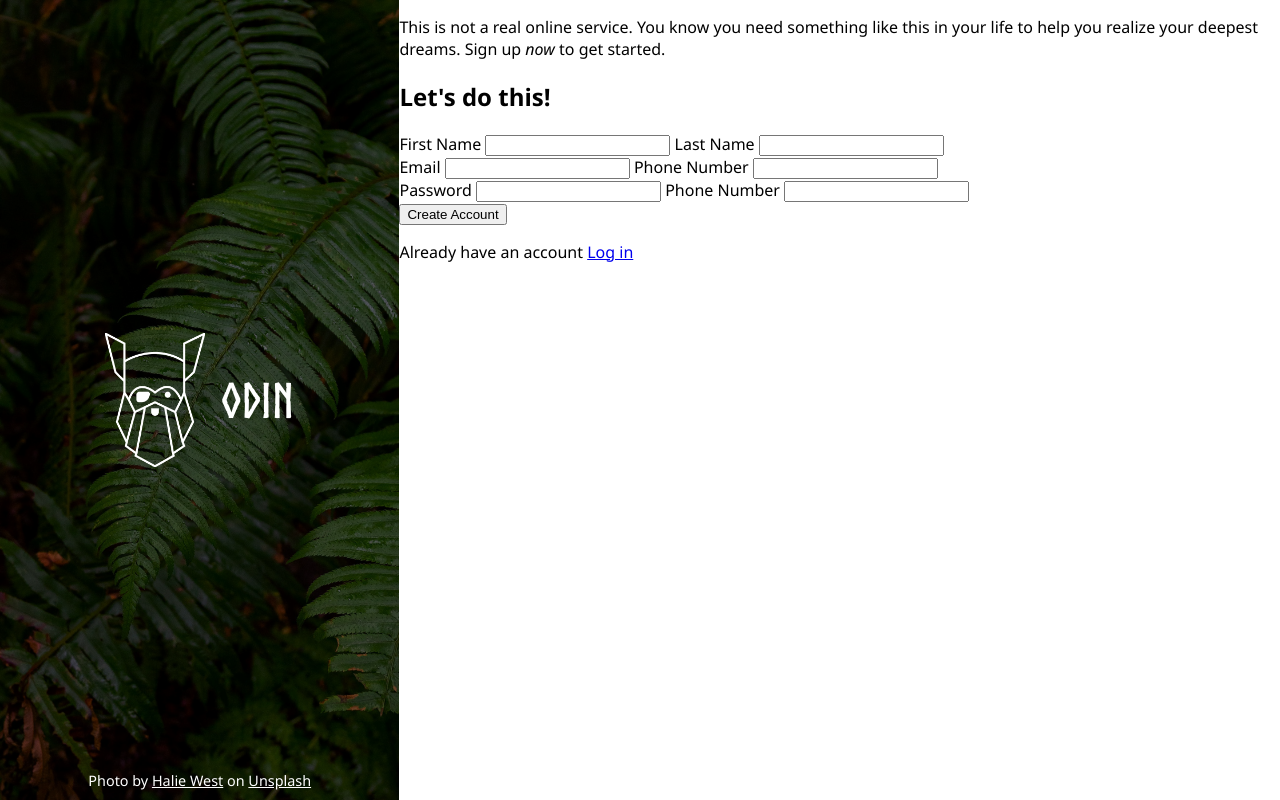
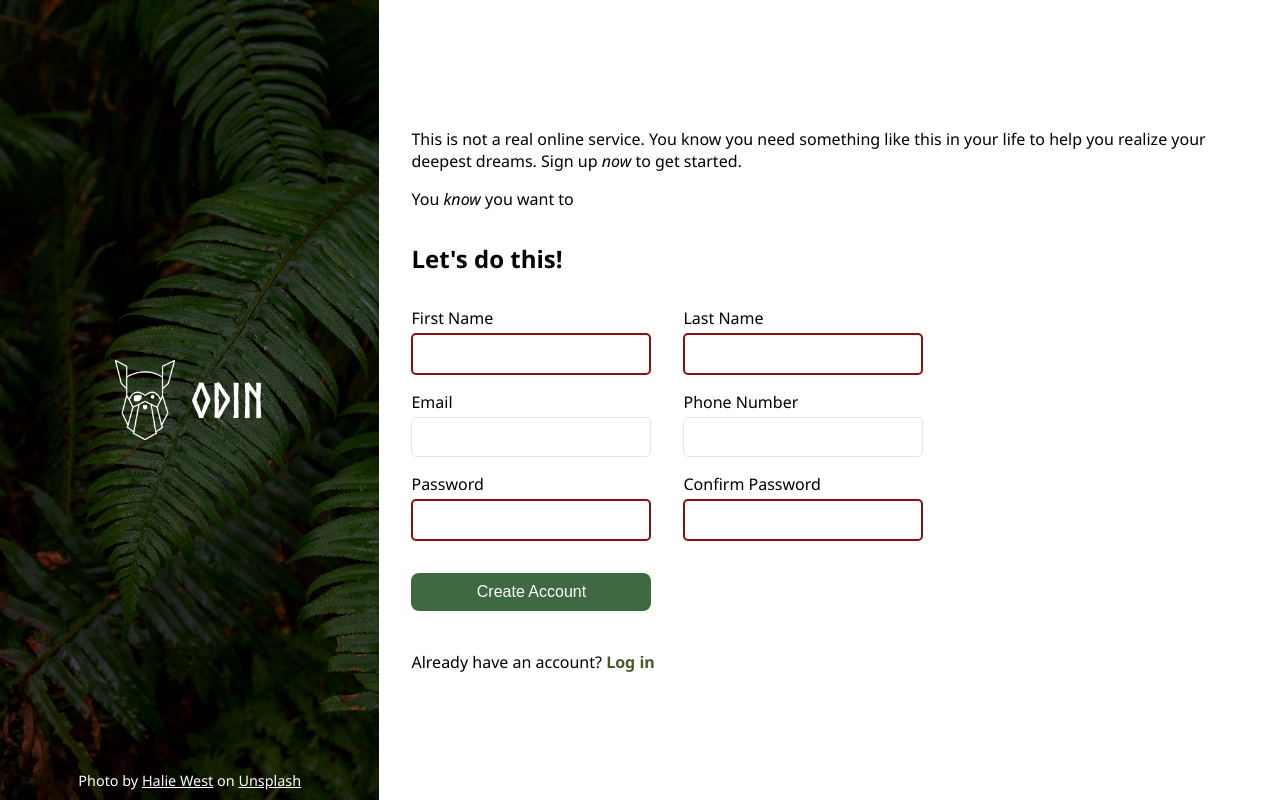
Before and after one commit to aneesh199608/sign-up-form, a plain HTML site: page index.html in a window 1280 px wide. Drawn offline with Linux system fonts and the light colour scheme.

Commit message:
feat: add styling to section-2 and form

```diff
--- a/index.html
+++ b/index.html
@@ -25,41 +25,55 @@
                 help you realize your deepest dreams. Sign up <em>now</em>
                 to get started.
             </p>
+            <p>You <em>know</em> you want to</p>
         </div>
-        <div class="form">
-            <h2 class="form-title">Let's do this!</h2>
-            <form>
+        <div>
+
+            <form class="form">
+                <h2 class="form-title">Let's do this!</h2>
                 <div class="form-input">
 
                 <div class="row 1">
+                    <div class="input">
                     <label for="first-name">First Name</label>
                     <input type="text" name="first-name" id="first-name" required>
+                    </div>
 
+                    <div class="input">
                     <label for="last-name">Last Name</label>
                     <input type="text" name="last-name" id="last-name" required>
+                    </div>
                 </div>
 
                 <div class="row 2">
+                    <div class="input">
                     <label for="email">Email</label>
                     <input type="email" name="email" id="email">
+                    </div>
 
+                    <div class="input">
                     <label for="phone-number">Phone Number</label>
                     <input type="tel" name="phone-number" id="phone-number">
+                    </div>
                 </div>
 
                 <div class="row 3">
+                    <div class="input">
                     <label for="password">Password</label>
                     <input type="password" name="password" id="password" required>
+                    </div>
 
-                    <label for="confirm-password">Phone Number</label>
+                    <div class="input">
+                    <label for="confirm-password">Confirm Password</label>
                     <input type="password" name="confirm-password" id="confirm-password" required>
+                    </div>
                 </div>
 
                 </div>
 
                 <div class="form-output">
                     <button type="submit">Create Account</button>
-                    <p class="log-in">Already have an account <a href="#">Log in</a></p>
+                    <p class="log-in">Already have an account? <a href="#">Log in</a></p>
                 </div>
 
             </form>
--- a/style.css
+++ b/style.css
@@ -59,10 +59,106 @@ figcaption {
 }
 
 .odin-image {
-    width: 100px;
+    width: clamp(50px, 8vw, 100px);
+    max-width: 60px;
     height: auto; /* Maintain aspect ratio */
 }
 
 figcaption a {
     color: white;
 }
+
+.section-2 {
+    display: flex;
+    flex-direction: column;
+    justify-content: center;
+    align-items: left;
+    padding: 2rem;
+    gap: 1rem;
+}
+
+.header-text {
+    gap: 1rem;
+    font-size: 1rem;
+}
+
+.form {
+    display: flex;
+    flex-direction: column;
+    gap: 2rem;
+}
+
+.form-title {
+    margin: 0;
+}
+
+.form-input {
+    display: flex;
+    flex-direction: column;
+    gap: 1rem;
+}
+
+.row {
+    display: flex; /* Ensures equal spacing between inputs */
+    gap: 2rem;
+}
+
+.input {
+    flex: 1; /* Allows inputs to grow equally */
+    display: flex;
+    flex-direction: column;
+    max-width: 240px;
+    gap: 4px;
+}
+
+input {
+    padding: 10px;
+    font-size: 1rem;
+    border: 1px solid #E5E7EB;
+    border-radius: 5px;
+}
+
+input:focus {
+    border: 2px solid rgb(10, 10, 113);
+    box-shadow: 0px 0px 4px rgba(0, 0, 255, 0.5);
+    outline: none;
+}
+
+input:invalid {
+    border: 2px solid rgb(139, 15, 15);
+}
+
+.form-output button {
+    background-color: #3f6a41; /* Green background */
+    color: white; /* White text */
+    border: none; /* No border */
+    border-radius: 8px; /* Rounded corners */
+    padding: 10px 20px; /* Padding for the button */
+    font-size: 1rem; /* Font size */
+    cursor: pointer; /* Pointer cursor on hover */
+    transition: background-color 0.3s; /* Smooth transition for hover effect */
+}
+
+.form-output button:hover {
+    background-color: rgb(96, 183, 101); /* Darker green on hover */
+}
+
+.form-output {
+    display: flex;
+    flex-direction: column;
+    gap: 24px;
+}
+
+.form-output button {
+    width: 240px;
+}
+
+.log-in a {
+    color: #415e28;
+    font-weight: bold;
+    text-decoration: none;
+}
+
+.login-text a:hover {
+    text-decoration: underline;
+}
```
